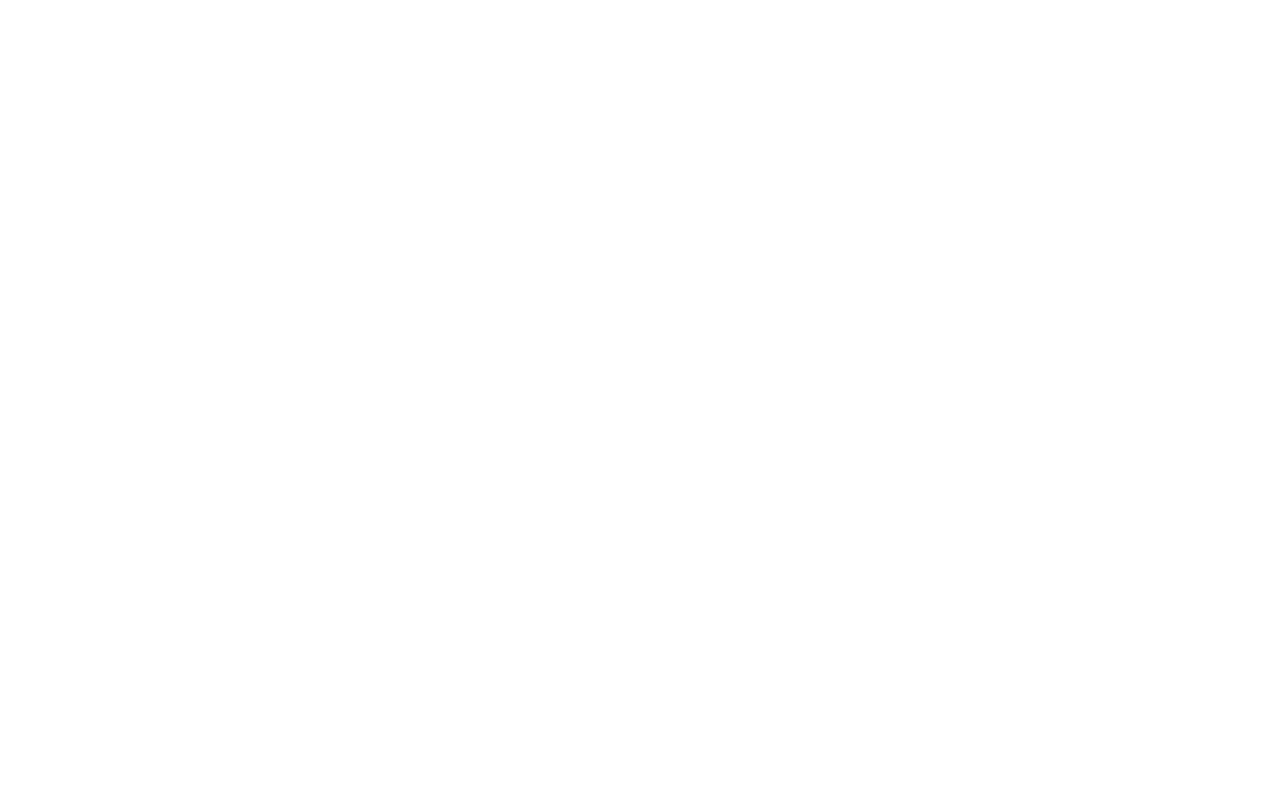
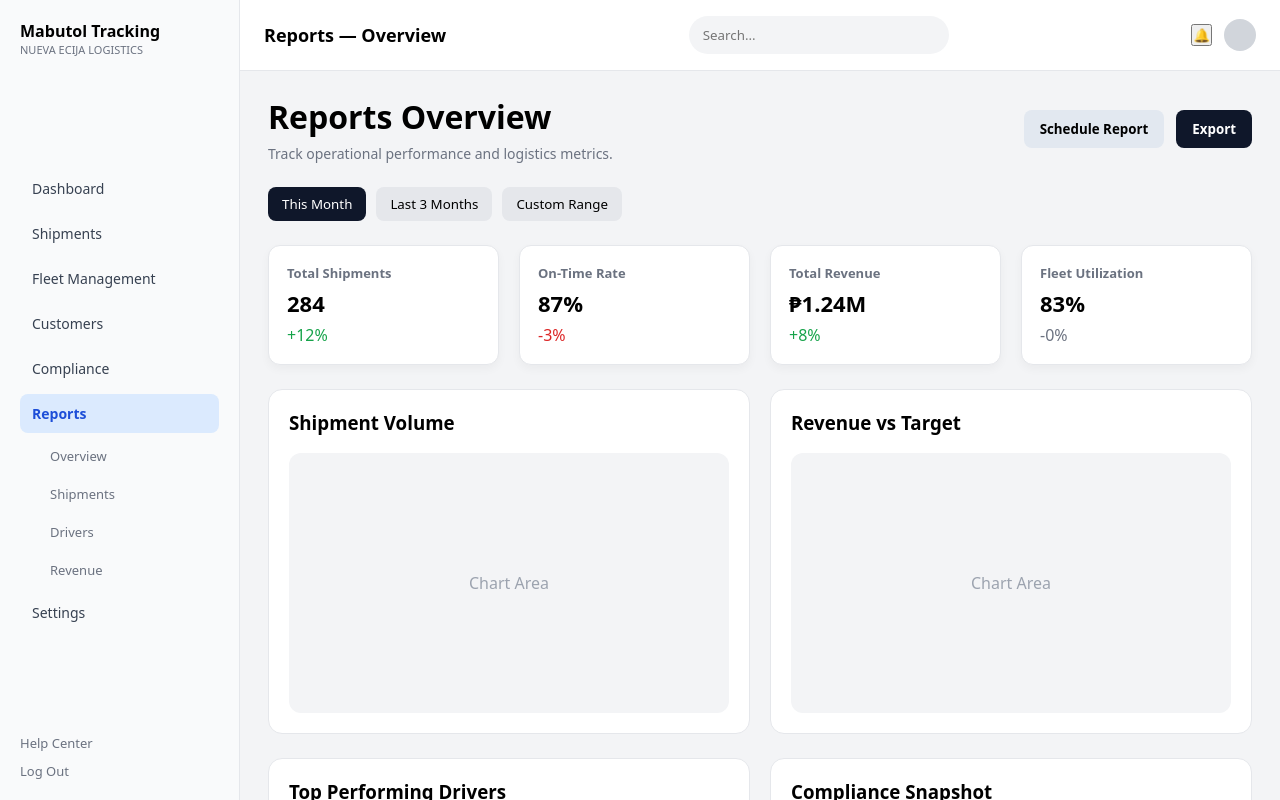
Before and after one commit to NavhiAngeles/mabutol-trucking-react, a React (Vite) app: page /Report/overview in a window 1280 px wide. Before the commit this address had no page. Shown: the top 800 px of the page. Built offline with nearby package versions, Linux system fonts and the light colour scheme.

Commit message:
report overview done

```diff
--- /dev/null
+++ b/src/pages/Report/Overview/overview.css
@@ -0,0 +1,148 @@
+
+
+/* =========================
+REPORT HEADER
+========================= */
+
+.header-row {
+  display: flex;
+  justify-content: space-between;
+  align-items: center;
+
+  margin-bottom: 24px;
+}
+
+.header-row h2 {
+  font-size: 32px;
+  margin-bottom: 6px;
+}
+
+.header-row p {
+  color: #6B7280;
+  font-size: 14px;
+}
+
+/* =========================
+BUTTONS
+========================= */
+
+.report-actions {
+  display: flex;
+  gap: 12px;
+}
+
+.primary-btn,
+.secondary-btn {
+  padding: 10px 16px;
+
+  border-radius: 8px;
+
+  border: none;
+
+  cursor: pointer;
+
+  font-weight: 600;
+}
+
+.primary-btn {
+  background: #0F172A;
+  color: white;
+}
+
+.secondary-btn {
+  background: #E2E8F0;
+}
+
+/* =========================
+FILTERS
+========================= */
+
+.filters {
+  display: flex;
+  gap: 10px;
+
+  margin-bottom: 24px;
+}
+
+.filter {
+  padding: 8px 14px;
+
+  border: none;
+
+  border-radius: 8px;
+
+  cursor: pointer;
+
+  background: #E5E7EB;
+}
+
+.filter.active {
+  background: #0F172A;
+  color: white;
+}
+
+/* =========================
+ANALYTICS GRID
+========================= */
+
+.analytics-grid {
+  display: grid;
+  grid-template-columns: 1fr 1fr;
+
+  gap: 20px;
+
+  margin-top: 24px;
+}
+
+.chart-card {
+  background: white;
+
+  padding: 20px;
+
+  border-radius: 14px;
+
+  border: 1px solid #E5E7EB;
+}
+
+.card-header {
+  margin-bottom: 18px;
+}
+
+.chart-placeholder {
+  height: 260px;
+
+  border-radius: 12px;
+
+  background: #F3F4F6;
+
+  display: flex;
+  justify-content: center;
+  align-items: center;
+
+  color: #9CA3AF;
+}
+
+/* =========================
+BOTTOM GRID
+========================= */
+
+.bottom-grid {
+  display: grid;
+  grid-template-columns: 1fr 1fr;
+
+  gap: 20px;
+
+  margin-top: 24px;
+}
+
+.info-card {
+  background: white;
+
+  padding: 20px;
+
+  border-radius: 14px;
+
+  border: 1px solid #E5E7EB;
+
+  min-height: 180px;
+}
--- /dev/null
+++ b/src/pages/Report/Overview/overview.jsx
@@ -0,0 +1,224 @@
+import { useNavigate } from "react-router-dom";
+import "./overview.css";
+
+export default function Overview() {
+  const navigate = useNavigate();
+
+  return (
+    <div className="dashboard">
+      {/* Sidebar */}
+      <aside className="sidebar">
+        <div className="sidebar-top">
+          <h2>Mabutol Tracking</h2>
+          <p>NUEVA ECIJA LOGISTICS</p>
+        </div>
+
+        <nav className="menu">
+          <div
+            className="menu-item"
+            onClick={() => navigate("/dashboard")}
+          >
+            Dashboard
+          </div>
+          <div
+            className="menu-item"
+            onClick={() => navigate("/shipment")}
+          >
+            Shipments
+          </div>
+          <div
+            className="menu-item"
+            onClick={() => navigate("/fleet")}
+          >
+            Fleet Management
+          </div>
+          <div
+            className="menu-item"
+            onClick={() => navigate("/customer")}
+          >
+            Customers
+          </div>
+          <div
+            className="menu-item"
+            onClick={() => navigate("/compliance")}
+          >
+            Compliance
+          </div>
+
+          {/* Reports Dropdown */}
+          <div className="menu-group">
+            <div
+              className="menu-item active"
+              id="reportsToggle"
+            >
+              Reports
+            </div>
+
+            <div
+              className="submenu"
+              id="reportsSubmenu"
+            >
+              <div
+                className="submenu-item"
+                onClick={() => navigate("/report/overview")}
+              >
+                Overview
+              </div>
+
+              <div
+                className="submenu-item"
+                onClick={() => navigate("/report/shipmentReport")}
+              >
+                Shipments
+              </div>
+
+              <div
+                className="submenu-item"
+                onClick={() => navigate("/report/driverReport")}
+              >
+                Drivers
+              </div>
+
+              <div
+                className="submenu-item"
+                onClick={() => navigate("/report/revenueReport")}
+              >
+                Revenue
+              </div>
+            </div>
+          </div>
+
+          <div
+            className="menu-item"
+            onClick={() => navigate("/settings/account")}
+          >
+            Settings
+          </div>
+        </nav>
+
+        <div className="sidebar-bottom">
+          <span>Help Center</span>
+          <span>Log Out</span>
+        </div>
+      </aside>
+
+      {/* Main */}
+      <main className="main">
+        {/* Topbar */}
+        <header className="topbar">
+          <h1>Reports — Overview</h1>
+
+          <input
+            type="text"
+            placeholder="Search..."
+          />
+
+          <div className="topbar-right">
+            <button id="notifBtn">🔔</button>
+            <div className="avatar"></div>
+          </div>
+        </header>
+
+        {/* Content */}
+        <section className="content">
+          {/* Header */}
+          <div className="header-row">
+            <div>
+              <h2>Reports Overview</h2>
+              <p>
+                Track operational performance
+                and logistics metrics.
+              </p>
+            </div>
+
+            <div className="report-actions">
+              <button className="secondary-btn">
+                Schedule Report
+              </button>
+
+              <button className="primary-btn">
+                Export
+              </button>
+            </div>
+          </div>
+
+          {/* Filters */}
+          <div className="filters">
+            <button className="filter active">
+              This Month
+            </button>
+
+            <button className="filter">
+              Last 3 Months
+            </button>
+
+            <button className="filter">
+              Custom Range
+            </button>
+          </div>
+
+          {/* Stats */}
+          <div className="stats">
+            <div className="stat-card">
+              <h4>Total Shipments</h4>
+              <h2>284</h2>
+              <p className="green">+12%</p>
+            </div>
+
+            <div className="stat-card">
+              <h4>On-Time Rate</h4>
+              <h2>87%</h2>
+              <p className="red">-3%</p>
+            </div>
+
+            <div className="stat-card">
+              <h4>Total Revenue</h4>
+              <h2>₱1.24M</h2>
+              <p className="green">+8%</p>
+            </div>
+
+            <div className="stat-card">
+              <h4>Fleet Utilization</h4>
+              <h2>83%</h2>
+              <p className="gray">-0%</p>
+            </div>
+          </div>
+
+          {/* Analytics Grid */}
+          <div className="analytics-grid">
+            <div className="chart-card">
+              <div className="card-header">
+                <h3>Shipment Volume</h3>
+              </div>
+
+              <div className="chart-placeholder">
+                Chart Area
+              </div>
+            </div>
+
+            <div className="chart-card">
+              <div className="card-header">
+                <h3>Revenue vs Target</h3>
+              </div>
+
+              <div className="chart-placeholder">
+                Chart Area
+              </div>
+            </div>
+          </div>
+
+          {/* Bottom Grid */}
+          <div className="bottom-grid">
+            <div className="info-card">
+              <h3>Top Performing Drivers</h3>
+            </div>
+
+            <div className="info-card">
+              <h3>Compliance Snapshot</h3>
+            </div>
+          </div>
+        </section>
+      </main>
+    </div>
+  );
+}
--- a/src/router/AppRouter.jsx
+++ b/src/router/AppRouter.jsx
@@ -6,6 +6,8 @@ import Shipment from "../pages/Shipment/shipment";
 import Fleet from "../pages/Fleet/fleet";
 import Customer from "../pages/Customer/customer";
 import Compliance from "../pages/Compliance/compliance";
+
+import Overview from "../pages/Report/Overview/Overview";
 
 function AppRouter() {
   return (
@@ -17,6 +19,7 @@ function AppRouter() {
         <Route path="/fleet" element={<Fleet />} />
         <Route path="/customer" element={<Customer />} />
         <Route path="/compliance" element={<Compliance />} />
+        <Route path="/Report/overview" element={<Overview />} />
       </Routes>
     </BrowserRouter>
   );
```
